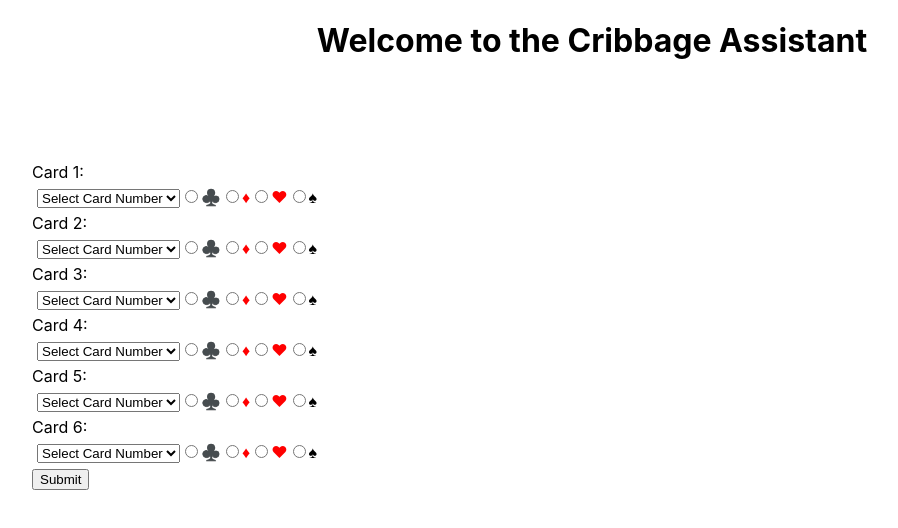
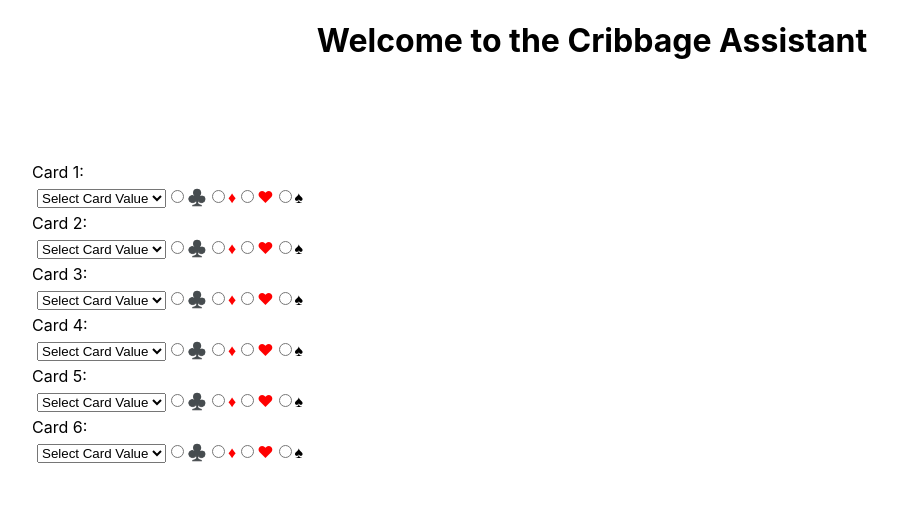
Before and after one commit to ruthedition/cribbage-assistant, a React (Create React App) app: page / in a window 1280 px wide. Shown: the top 528 px of the page, without its empty margins (48-946 px from the left). Built offline with nearby package versions, Linux system fonts and the light colour scheme.

Commit message:
adds Results Component

```diff
--- a/src/App.js
+++ b/src/App.js
@@ -1,13 +1,31 @@
 import './App.css';
 import CardForm from './CardForm';
+import { useState } from 'react'
+import Results from './Results'
 
 function App() {
+
+  let [cardPairs, setCardPairs] = useState(new Array(6))
+
+  const updatePairs = (cardNumber, cardPair) => {
+    let newCardPairs = [...cardPairs]
+    newCardPairs[cardNumber-1] = cardPair
+    setCardPairs(newCardPairs)
+  }
+
+  const renderResult = () => {
+    if(!cardPairs.includes(undefined)){
+      return <Results/>
+    }
+  }
+
   return (
     <div>
       <h1 className="title">
         Welcome to the Cribbage Assistant
       </h1>
-      <CardForm/>
+      <CardForm updatePairs={updatePairs}/>
+      {renderResult()}
     </div>
   );
 }
--- a/src/CardForm.js
+++ b/src/CardForm.js
@@ -1,19 +1,6 @@
-import { useState } from 'react'
 import CardInput from './CardInput'
 
-const CardForm = () => {
-
-  let [cardPairs, setCardPairs] = useState(new Array(6))
-
-  const updatePairs = (cardNumber, cardPair) => {
-    let newCardPairs = cardPairs
-    newCardPairs[cardNumber-1] = cardPair
-    setCardPairs(newCardPairs)
-  }
-
-  const handleSubmit= () => {
-    console.log(cardPairs)
-  }
+const CardForm = ({updatePairs}) => {
 
   return(
     <div style={{padding:"5rem"}}>
@@ -23,7 +10,6 @@ const CardForm = () => {
         < CardInput cardNumber="4" updatePairs={updatePairs} />
         < CardInput cardNumber="5" updatePairs={updatePairs} />
         < CardInput cardNumber="6" updatePairs={updatePairs} />
-        <button onClick={handleSubmit}>Submit</button>
     </div>
   )
 }
--- a/src/CardInput.js
+++ b/src/CardInput.js
@@ -11,7 +11,7 @@ const CardInput = ({cardNumber, updatePairs}) => {
     if(cardValue && cardSuit){
       updatePairs(cardNumber,`${cardValue + cardSuit}`)
     }
-  })
+  },[cardValue,cardSuit])
 
   return(
     <div>
--- a/src/CardValueSelection.js
+++ b/src/CardValueSelection.js
@@ -2,7 +2,7 @@ const CardValueSelection = ({handleChange, selected}) => {
   return(
     <div>
       <select value={selected} onChange={(e) => handleChange(e.target.value)}>
-        <option value="0" disabled>Select Card Number</option>
+        <option value="0" disabled>Select Card Value</option>
         <option value="1">Ace</option>
         <option value="2">2</option>
         <option value="3">3</option>
--- /dev/null
+++ b/src/Results.js
@@ -0,0 +1,23 @@
+import { useEffect, useState } from "react"
+
+const Results = ({cardPairs}) => {
+
+  let [bestPairs, setBestPairs] = useState()
+  let [points, setPoints] = useState()
+
+  const calculatePoints = () => {
+    console.log("hello")
+  }
+
+  useEffect(calculatePoints,[cardPairs])
+
+
+
+  return(
+    <div>
+      The best hand is {bestPairs} and is worth {points}"
+    </div>
+  )
+}
+
+export default Results
```
